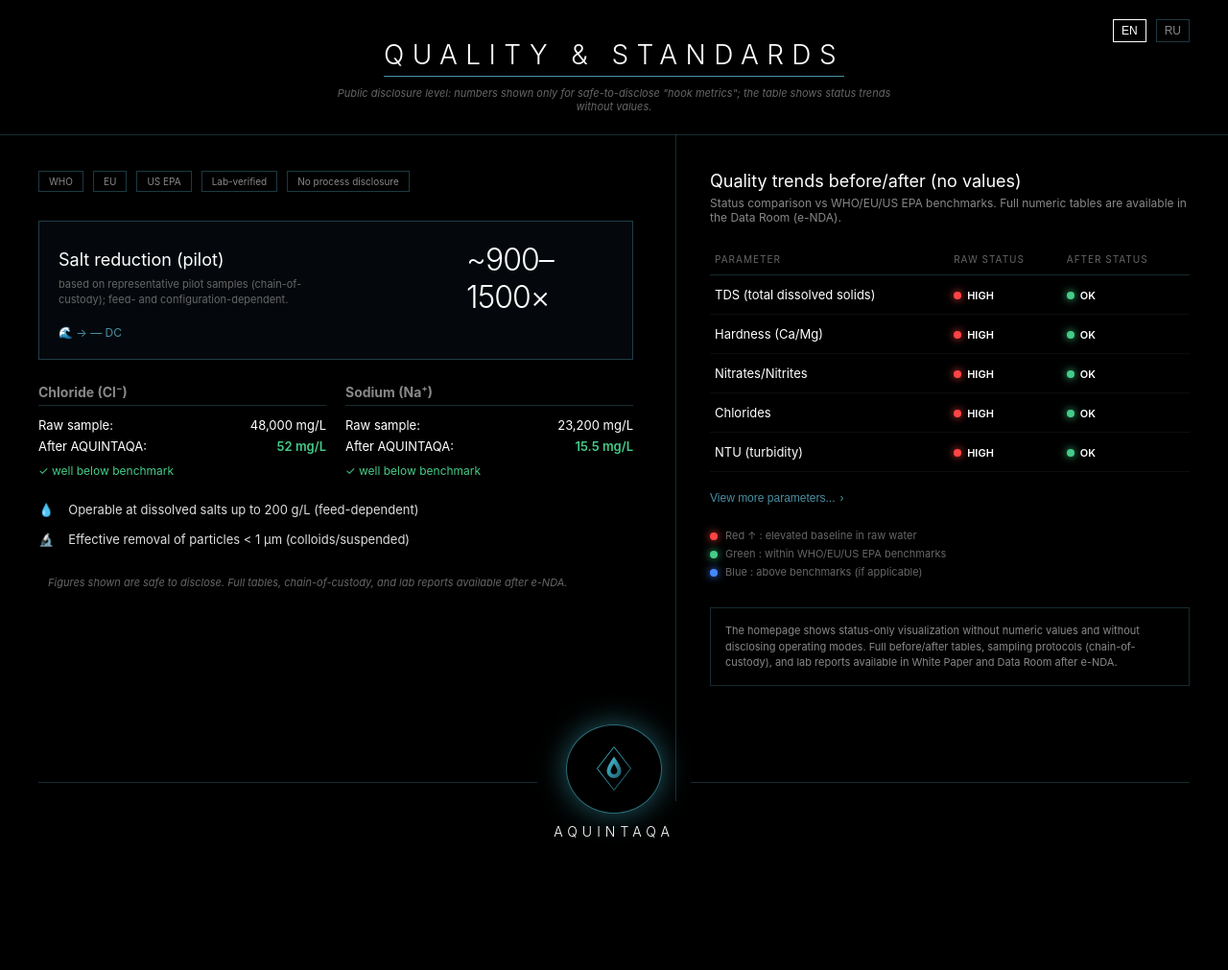
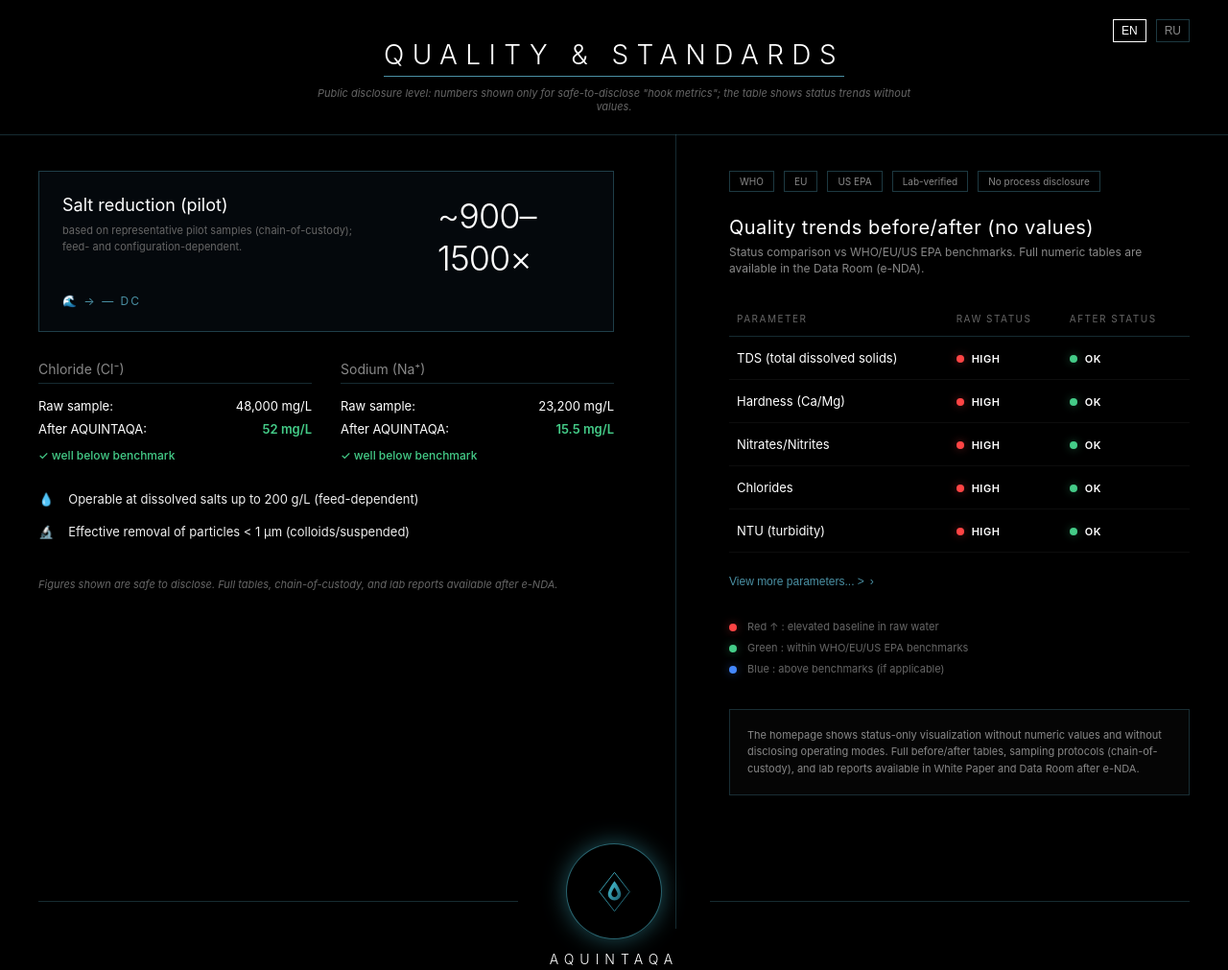
Before and after one commit to turchick777-max/aq3rd3, a plain HTML site: page index.html in a window 1280 px wide. Shown: the whole page at 96% size. Before the commit the page ends 935 px from the top, so only its background shows below. Drawn offline with Linux system fonts and the light colour scheme.

Commit message:
Update index.html

```diff
--- a/index.html
+++ b/index.html
@@ -35,7 +35,6 @@
             -webkit-font-smoothing: antialiased;
         }
 
-        /* --- Layout Structures --- */
         .viewport {
             min-height: 100vh;
             display: flex;
@@ -79,6 +78,7 @@
             right: 0;
             display: flex;
             gap: 10px;
+            z-index: 10;
         }
 
         .lang-btn {
@@ -110,7 +110,7 @@
             font-size: 11px;
             color: var(--text-micro);
             font-style: italic;
-            max-width: 600px;
+            max-width: 650px;
             margin: 0 auto;
         }
 
@@ -123,19 +123,19 @@
 
         .col-left {
             flex: 0 0 55%;
-            padding-right: 40px;
+            padding-right: 60px;
         }
 
         .col-right {
             flex: 0 0 45%;
-            padding-left: 40px;
+            padding-left: 60px;
         }
 
-        /* --- Badges --- */
+        /* --- Badges (Now in Right Column) --- */
         .badge-row {
             display: flex;
             gap: 10px;
-            margin-bottom: 30px;
+            margin-bottom: 25px;
             flex-wrap: wrap;
         }
 
@@ -149,11 +149,12 @@
             gap: 6px;
             cursor: help;
             position: relative;
-            transition: border 0.3s;
+            transition: 0.3s;
         }
 
         .badge:hover {
             border-color: var(--text-primary);
+            color: white;
         }
 
         .badge .tooltip {
@@ -161,16 +162,17 @@
             position: absolute;
             bottom: 130%;
             left: 0;
-            background: #111;
-            border: 1px solid var(--border-accent);
-            padding: 8px;
-            width: 200px;
-            color: #ddd;
-            z-index: 10;
+            background: #0a0a0a;
+            border: 1px solid var(--accent-blue);
+            padding: 10px;
+            width: 220px;
+            color: #ccc;
+            z-index: 100;
             font-size: 11px;
             pointer-events: none;
             opacity: 0;
             transition: opacity 0.3s;
+            box-shadow: 0 5px 15px rgba(0,0,0,0.5);
         }
 
         .badge:hover .tooltip {
@@ -178,19 +180,19 @@
             opacity: 1;
         }
 
-        /* --- Metric Blocks --- */
+        /* --- Left Column Elements --- */
         .metric-card {
             border: 1px solid var(--border-accent);
             background: var(--bg-card);
-            padding: 20px;
-            margin-bottom: 25px;
+            padding: 24px;
+            margin-bottom: 30px;
             position: relative;
         }
 
         .salt-reduction {
             display: flex;
             justify-content: space-between;
-            align-items: center;
+            align-items: flex-start;
         }
 
         .salt-reduction h2 {
@@ -200,45 +202,47 @@
         }
 
         .salt-value {
-            font-size: 32px;
+            font-size: 36px;
             font-weight: 300;
             letter-spacing: -1px;
+            color: white;
         }
 
         .metric-micro {
             font-size: 11px;
             color: var(--text-micro);
-            line-height: 1.4;
-            max-width: 70%;
+            line-height: 1.5;
+            max-width: 80%;
         }
 
         .dc-icon {
             font-size: 12px;
             color: var(--accent-blue);
-            margin-top: 10px;
+            margin-top: 15px;
+            letter-spacing: 2px;
         }
 
-        /* --- Chloride/Sodium Split --- */
         .split-metrics {
             display: grid;
             grid-template-columns: 1fr 1fr;
-            gap: 20px;
-            margin-bottom: 25px;
+            gap: 30px;
+            margin-bottom: 30px;
         }
 
         .sub-metric h3 {
             font-size: 14px;
             color: var(--text-secondary);
-            margin-bottom: 12px;
+            margin-bottom: 15px;
             border-bottom: 1px solid var(--border-line);
-            padding-bottom: 5px;
+            padding-bottom: 6px;
+            font-weight: 400;
         }
 
         .data-row {
             display: flex;
             justify-content: space-between;
             font-size: 13px;
-            margin-bottom: 6px;
+            margin-bottom: 8px;
         }
 
         .val-after {
@@ -249,30 +253,32 @@
         .status-check {
             color: var(--status-green);
             font-size: 12px;
-            margin-top: 10px;
+            margin-top: 12px;
+            font-weight: 500;
         }
 
-        /* --- Simple Rows --- */
         .row-metric {
             display: flex;
             align-items: center;
             gap: 15px;
             font-size: 13px;
-            margin-bottom: 15px;
-            color: #ddd;
+            margin-bottom: 18px;
+            color: #eee;
         }
 
-        /* --- Table Styling (Right Column) --- */
+        /* --- Right Column Table --- */
         .table-title {
-            font-size: 18px;
-            margin-bottom: 5px;
+            font-size: 20px;
+            margin-bottom: 6px;
             font-weight: 400;
+            letter-spacing: 0.5px;
         }
 
         .table-sub {
             font-size: 12px;
             color: var(--text-secondary);
-            margin-bottom: 20px;
+            margin-bottom: 25px;
+            line-height: 1.4;
         }
 
         table {
@@ -286,24 +292,25 @@
             text-align: left;
             color: var(--text-micro);
             font-weight: 400;
-            padding: 10px 5px;
+            padding: 12px 8px;
             border-bottom: 1px solid var(--border-line);
             text-transform: uppercase;
             font-size: 10px;
-            letter-spacing: 1px;
+            letter-spacing: 1.5px;
         }
 
         td {
-            padding: 12px 5px;
+            padding: 14px 8px;
             border-bottom: 1px solid rgba(255,255,255,0.05);
         }
 
         .status-pill {
             display: inline-flex;
             align-items: center;
-            gap: 6px;
+            gap: 8px;
             font-size: 11px;
             font-weight: 600;
+            letter-spacing: 0.5px;
         }
 
         .dot {
@@ -312,9 +319,9 @@
             border-radius: 50%;
         }
 
-        .dot.red { background: var(--status-red); box-shadow: 0 0 8px var(--status-red); }
-        .dot.green { background: var(--status-green); box-shadow: 0 0 8px var(--status-green); }
-        .dot.blue { background: var(--status-blue); box-shadow: 0 0 8px var(--status-blue); }
+        .dot.red { background: var(--status-red); box-shadow: 0 0 10px rgba(255, 68, 68, 0.4); }
+        .dot.green { background: var(--status-green); box-shadow: 0 0 10px rgba(68, 204, 136, 0.4); }
+        .dot.blue { background: var(--status-blue); box-shadow: 0 0 10px rgba(68, 136, 255, 0.4); }
 
         .view-more {
             background: none;
@@ -322,39 +329,39 @@
             color: var(--accent-blue);
             font-size: 12px;
             cursor: pointer;
-            padding: 5px 0;
+            padding: 8px 0;
             display: flex;
             align-items: center;
-            gap: 5px;
+            gap: 6px;
             transition: 0.3s;
         }
 
-        .view-more:hover { gap: 10px; color: white; }
+        .view-more:hover { gap: 12px; color: white; }
 
         .hidden-rows { display: none; }
 
-        /* --- Legend & NDA --- */
         .legend {
-            margin-top: 20px;
+            margin-top: 25px;
             font-size: 11px;
             color: var(--text-micro);
             display: flex;
             flex-direction: column;
-            gap: 5px;
+            gap: 8px;
         }
 
         .nda-note {
-            margin-top: 30px;
+            margin-top: 35px;
             border: 1px solid var(--border-line);
-            padding: 15px;
+            padding: 18px;
             font-size: 11px;
             color: var(--text-secondary);
-            line-height: 1.5;
+            line-height: 1.6;
+            background: rgba(255,255,255,0.02);
         }
 
-        /* --- Footer & Logo --- */
+        /* --- Footer --- */
         footer {
-            margin-top: 40px;
+            margin-top: 50px;
             text-align: center;
             position: relative;
             padding-bottom: 40px;
@@ -365,19 +372,17 @@
             height: 1px;
             background: var(--border-line);
             top: 60px;
-            width: calc(50% - 80px);
+            width: calc(50% - 100px);
         }
         .footer-line-left { left: 0; }
         .footer-line-right { right: 0; }
 
         .logo-container {
-            width: 120px;
-            height: 120px;
+            width: 150px;
             margin: 0 auto;
             display: flex;
             flex-direction: column;
             align-items: center;
-            justify-content: center;
             position: relative;
             z-index: 5;
         }
@@ -393,28 +398,29 @@
             justify-content: center;
             box-shadow: 0 0 30px var(--logo-glow);
             animation: pulse 4s infinite ease-in-out;
-            margin-bottom: 10px;
+            margin-bottom: 12px;
         }
 
         @keyframes pulse {
-            0%, 100% { box-shadow: 0 0 20px var(--logo-glow); border-color: var(--border-accent); }
-            50% { box-shadow: 0 0 40px rgba(74, 200, 220, 0.6); border-color: rgba(74, 200, 220, 0.8); }
+            0%, 100% { box-shadow: 0 0 15px var(--logo-glow); border-color: var(--border-accent); }
+            50% { box-shadow: 0 0 35px rgba(74, 200, 220, 0.5); border-color: rgba(74, 200, 220, 0.7); }
         }
 
-        .logo-svg { width: 50px; height: 50px; }
+        .logo-svg { width: 45px; height: 45px; }
 
         .brand-name {
             font-size: 14px;
-            letter-spacing: 5px;
+            letter-spacing: 6px;
             font-weight: 300;
             color: white;
+            text-transform: uppercase;
         }
 
         /* --- Animations --- */
         .reveal {
             opacity: 0;
-            transform: translateY(20px);
-            transition: all 0.8s ease-out;
+            transform: translateY(15px);
+            transition: all 0.7s cubic-bezier(0.4, 0, 0.2, 1);
         }
 
         .reveal.active {
@@ -423,12 +429,13 @@
         }
 
         /* --- Responsive --- */
-        @media (max-width: 1024px) {
+        @media (max-width: 1100px) {
             .main-content { flex-direction: column; }
-            .col-left, .col-right { flex: 1 0 100%; padding: 0; }
+            .col-left, .col-right { flex: 1 0 100%; padding: 0; margin-bottom: 50px; }
             .grid-line-v { display: none; }
             .viewport { padding: 20px; }
             .split-metrics { grid-template-columns: 1fr; }
+            .grid-line-h { display: none; }
         }
     </style>
 </head>
@@ -450,14 +457,6 @@
     <main class="main-content">
         <!-- LEFT COLUMN -->
         <section class="col-left reveal">
-            <div class="badge-row">
-                <div class="badge">WHO <div class="tooltip" id="tt-who">World Health Organization (WHO)</div></div>
-                <div class="badge">EU <div class="tooltip" id="tt-eu">European Union (EU)</div></div>
-                <div class="badge">US EPA <div class="tooltip" id="tt-us">U.S. Environmental Protection Agency (US EPA)</div></div>
-                <div class="badge">Lab-verified <div class="tooltip" id="tt-lab">Independent lab verification. Reports & protocols in the Data Room after e-NDA.</div></div>
-                <div class="badge" id="txt-badge-disclosure">No process disclosure <div class="tooltip" id="tt-proc">Operating principles are not disclosed on public pages.</div></div>
-            </div>
-
             <div class="metric-card">
                 <div class="salt-reduction">
                     <div>
@@ -472,13 +471,13 @@
             <div class="split-metrics">
                 <div class="sub-metric">
                     <h3 id="txt-cl-h">Chloride (Cl&oline;)</h3>
-                    <div class="data-row"><span id="txt-raw">Raw sample:</span> <span>48,000 mg/L</span></div>
+                    <div class="data-row"><span id="txt-raw">Raw sample:</span> <span id="val-cl-raw">48,000 mg/L</span></div>
                     <div class="data-row"><span id="txt-after">After AQUINTAQA:</span> <span class="val-after">52 mg/L</span></div>
                     <div class="status-check" id="txt-status-1">✓ well below benchmark</div>
                 </div>
                 <div class="sub-metric">
                     <h3 id="txt-na-h">Sodium (Na&plus;)</h3>
-                    <div class="data-row"><span id="txt-raw2">Raw sample:</span> <span>23,200 mg/L</span></div>
+                    <div class="data-row"><span id="txt-raw2">Raw sample:</span> <span id="val-na-raw">23,200 mg/L</span></div>
                     <div class="data-row"><span id="txt-after2">After AQUINTAQA:</span> <span class="val-after">15.5 mg/L</span></div>
                     <div class="status-check" id="txt-status-2">✓ well below benchmark</div>
                 </div>
@@ -491,11 +490,20 @@
                 <span>🔬</span> <span id="txt-metric-particles">Effective removal of particles < 1 &mu;m (colloids/suspended)</span>
             </div>
 
-            <p class="header-micro" style="margin-top: 30px;" id="txt-footer-disclaimer">Figures shown are safe to disclose. Full tables, chain-of-custody, and lab reports available after e-NDA.</p>
+            <p class="header-micro" style="margin-top: 40px; text-align: left;" id="txt-footer-disclaimer">Figures shown are safe to disclose. Full tables, chain-of-custody, and lab reports available after e-NDA.</p>
         </section>
 
         <!-- RIGHT COLUMN -->
-        <section class="col-right reveal" style="transition-delay: 0.2s;">
+        <section class="col-right reveal" style="transition-delay: 0.15s;">
+            <!-- Badges positioned here above the table -->
+            <div class="badge-row">
+                <div class="badge">WHO <div class="tooltip" id="tt-who">World Health Organization (WHO)</div></div>
+                <div class="badge">EU <div class="tooltip" id="tt-eu">European Union (EU)</div></div>
+                <div class="badge">US EPA <div class="tooltip" id="tt-us">U.S. Environmental Protection Agency (US EPA)</div></div>
+                <div class="badge">Lab-verified <div class="tooltip" id="tt-lab">Independent lab verification. Reports & protocols in the Data Room after e-NDA.</div></div>
+                <div class="badge" id="txt-badge-disclosure">No process disclosure <div class="tooltip" id="tt-proc">Operating principles are not disclosed on public pages.</div></div>
+            </div>
+
             <h2 class="table-title" id="txt-table-h">Quality trends before/after (no values)</h2>
             <p class="table-sub" id="txt-table-s">Status comparison vs WHO/EU/US EPA benchmarks. Full numeric tables are available in the Data Room (e-NDA).</p>
 
@@ -508,7 +516,7 @@
                     </tr>
                 </thead>
                 <tbody id="table-body">
-                    <!-- JS will fill this for localization -->
+                    <!-- JS fills table -->
                 </tbody>
             </table>
 
@@ -517,9 +525,9 @@
             </button>
 
             <div class="legend">
-                <span><span class="dot red" style="display:inline-block; vertical-align:middle; margin-right:5px;"></span> <span id="txt-leg-red">Red &uarr; : elevated baseline in raw water</span></span>
-                <span><span class="dot green" style="display:inline-block; vertical-align:middle; margin-right:5px;"></span> <span id="txt-leg-green">Green : within WHO/EU/US EPA benchmarks</span></span>
-                <span><span class="dot blue" style="display:inline-block; vertical-align:middle; margin-right:5px;"></span> <span id="txt-leg-blue">Blue : above benchmarks (if applicable)</span></span>
+                <span><span class="dot red" style="display:inline-block; vertical-align:middle; margin-right:8px;"></span> <span id="txt-leg-red">Red &uarr; : elevated baseline in raw water</span></span>
+                <span><span class="dot green" style="display:inline-block; vertical-align:middle; margin-right:8px;"></span> <span id="txt-leg-green">Green : within WHO/EU/US EPA benchmarks</span></span>
+                <span><span class="dot blue" style="display:inline-block; vertical-align:middle; margin-right:8px;"></span> <span id="txt-leg-blue">Blue : above benchmarks (if applicable)</span></span>
             </div>
 
             <div class="nda-note" id="txt-nda-note">
@@ -533,7 +541,6 @@
         <div class="footer-line-right"></div>
         <div class="logo-container">
             <div class="logo-circle">
-                <!-- SVG AQUINTAQA LOGO -->
                 <svg class="logo-svg" viewBox="0 0 100 100" fill="none" xmlns="http://www.w3.org/2000/svg">
                     <defs>
                         <linearGradient id="grad1" x1="0%" y1="0%" x2="100%" y2="100%">
@@ -569,7 +576,7 @@
             footerDisclaimer: "Figures shown are safe to disclose. Full tables, chain-of-custody, and lab reports available after e-NDA.",
             tableH: "Quality trends before/after (no values)",
             tableS: "Status comparison vs WHO/EU/US EPA benchmarks. Full numeric tables are available in the Data Room (e-NDA).",
-            viewMore: "View more parameters...",
+            viewMore: "View more parameters... >",
             viewLess: "Show less",
             legRed: "Red \u2191 : elevated baseline in raw water",
             legGreen: "Green : within WHO/EU/US EPA benchmarks",
@@ -670,9 +677,8 @@
         document.getElementById('txt-leg-blue').innerText = l.legBlue;
         document.getElementById('txt-nda-note').innerText = l.nda;
 
-        // Number updates
-        document.querySelector('.sub-metric:nth-child(1) .data-row:nth-child(2) span:last-child').innerText = l.clVal;
-        document.querySelector('.sub-metric:nth-child(2) .data-row:nth-child(2) span:last-child').innerText = l.naVal;
+        document.getElementById('val-cl-raw').innerText = l.clVal;
+        document.getElementById('val-na-raw').innerText = l.naVal;
 
         renderTable();
     }
@@ -682,8 +688,10 @@
         body.innerHTML = '';
         data[currentLang].table.forEach(row => {
             const tr = document.createElement('tr');
-            if (row[3]) tr.className = 'hidden-rows';
-            if (row[3] && expanded) tr.style.display = 'table-row';
+            if (row[3]) {
+                tr.className = 'hidden-rows';
+                if (expanded) tr.style.display = 'table-row';
+            }
 
             tr.innerHTML = `
                 <td>${row[0]}</td>
@@ -701,7 +709,6 @@
         document.getElementById('txt-view-more').innerText = expanded ? data[currentLang].viewLess : data[currentLang].viewMore;
     }
 
-    // Reveal animation on scroll
     const observer = new IntersectionObserver((entries) => {
         entries.forEach(entry => {
             if (entry.isIntersecting) entry.target.classList.add('active');
@@ -710,7 +717,6 @@
 
     document.querySelectorAll('.reveal').forEach(el => observer.observe(el));
 
-    // Init
     setLang('en');
 </script>
 
```
